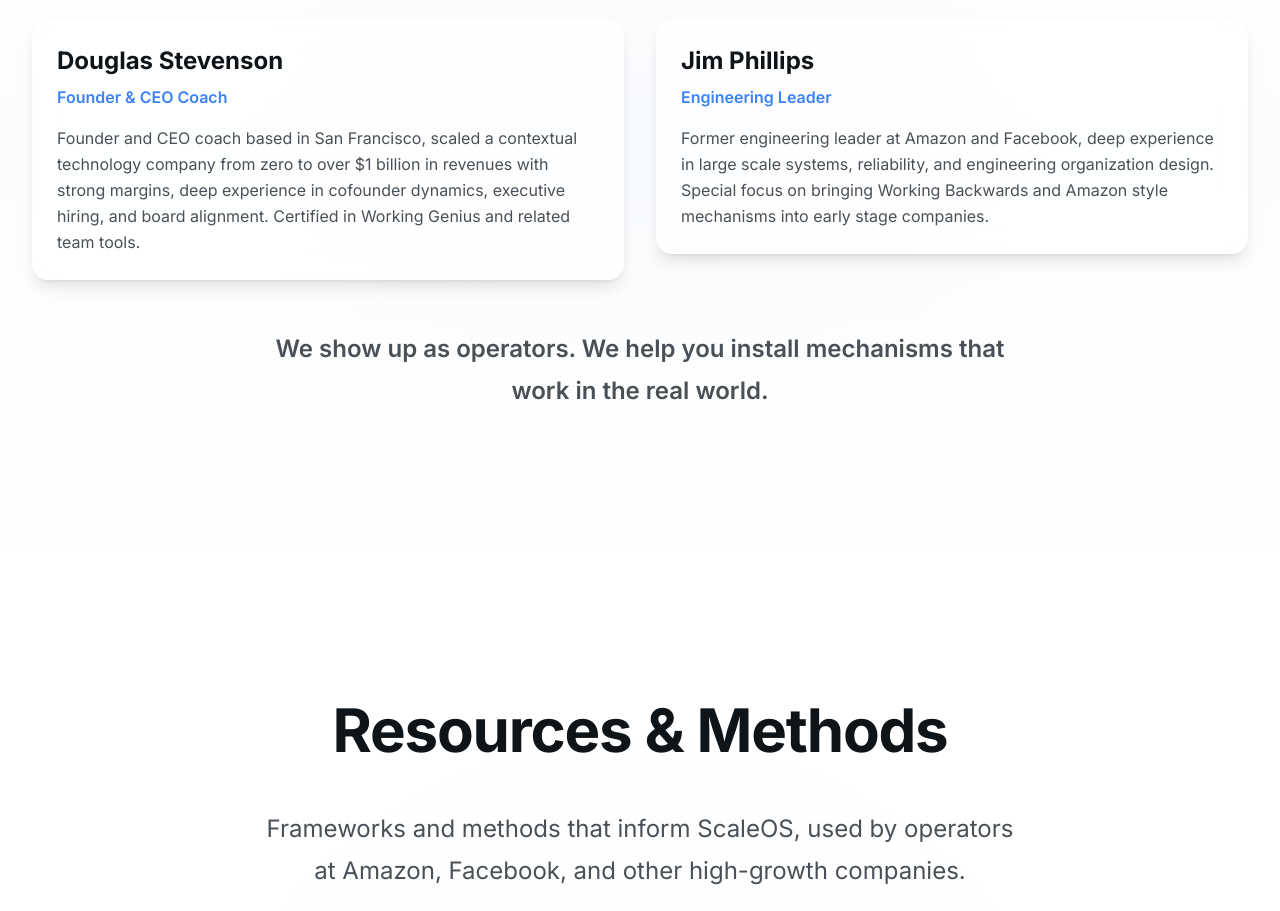
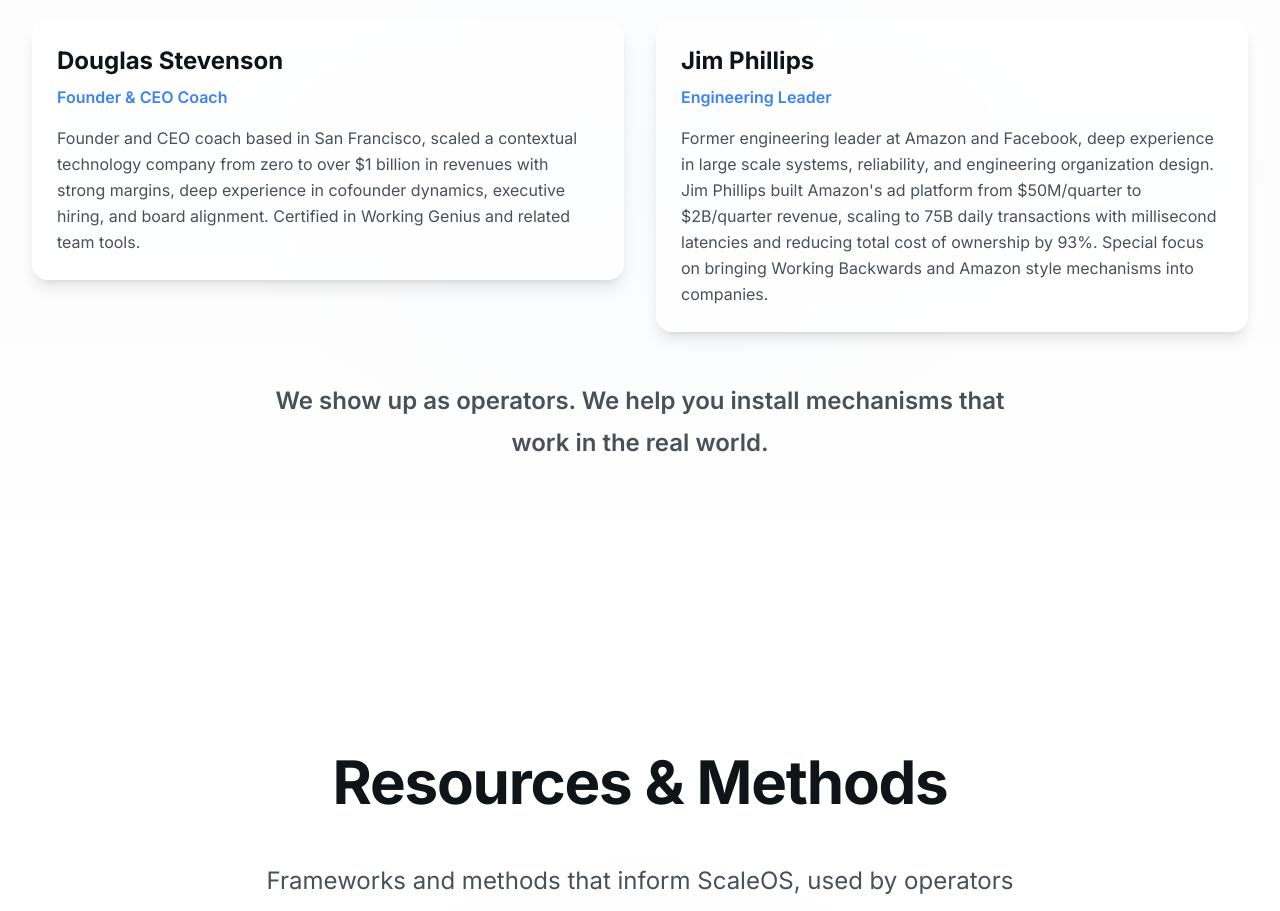
Before and after one commit to Afreshio/founder-assessment-tool, a React (Vite) app: page /scaleos in a window 1280 px wide. Shown: the part 6580-7491 px from the top of the page. Built offline with nearby package versions, Linux system fonts and the light colour scheme.

Commit message:
Update Jim Phillips bio: add Amazon ad platform achievements and remove early stage companies reference

```diff
--- a/src/pages/ScaleOSLanding.tsx
+++ b/src/pages/ScaleOSLanding.tsx
@@ -635,7 +635,7 @@ const ScaleOSLanding: React.FC = () => {
                 </h3>
                 <div className="text-accent font-semibold mb-4">Engineering Leader</div>
                 <p className="text-charcoal-700 leading-relaxed">
-                  Former engineering leader at Amazon and Facebook, deep experience in large scale systems, reliability, and engineering organization design. Special focus on bringing Working Backwards and Amazon style mechanisms into early stage companies.
+                  Former engineering leader at Amazon and Facebook, deep experience in large scale systems, reliability, and engineering organization design. Jim Phillips built Amazon's ad platform from $50M/quarter to $2B/quarter revenue, scaling to 75B daily transactions with millisecond latencies and reducing total cost of ownership by 93%. Special focus on bringing Working Backwards and Amazon style mechanisms into companies.
                 </p>
               </Card>
             </motion.div>
```
